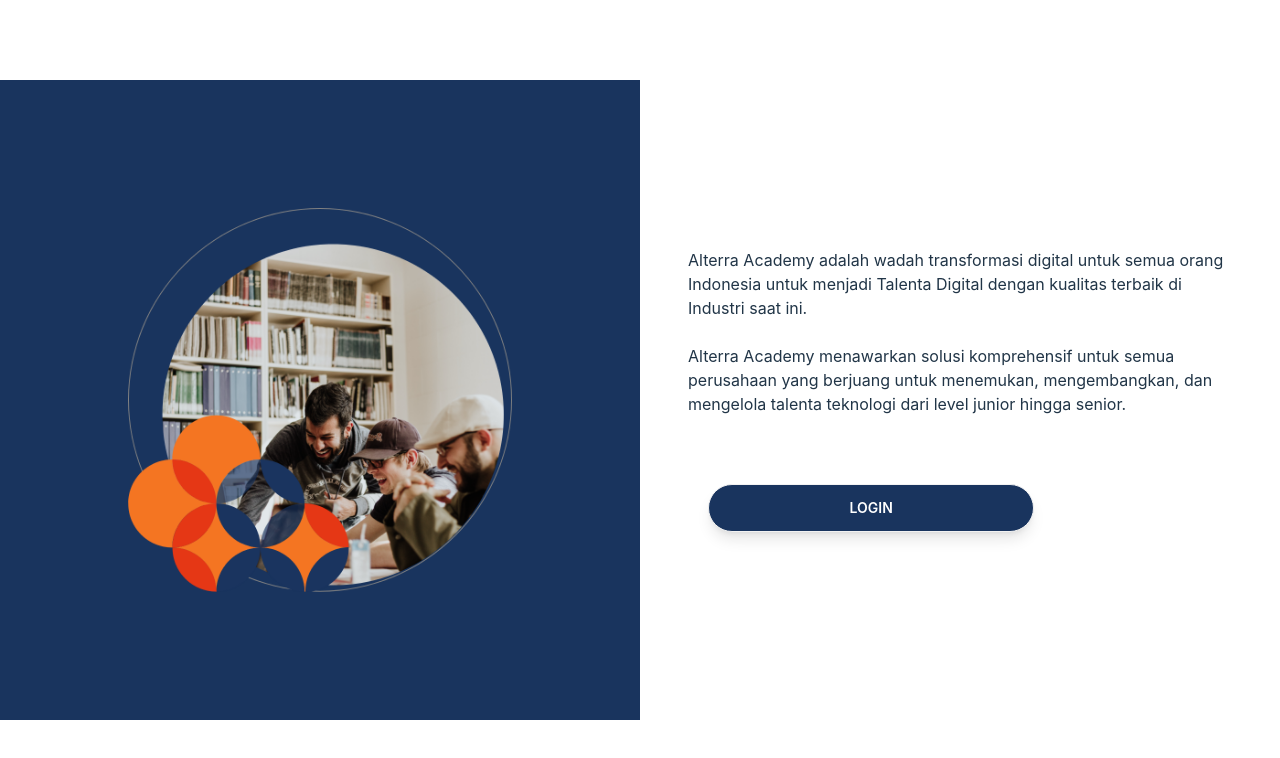
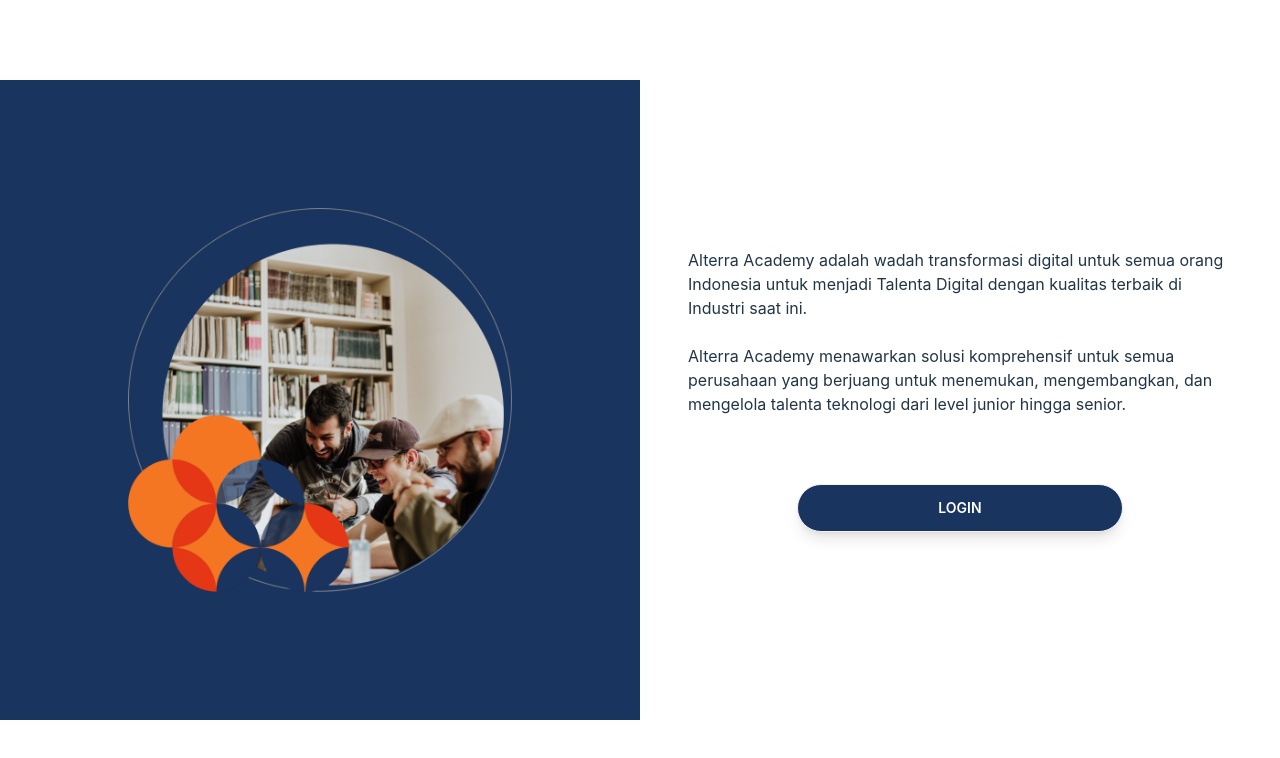
Before and after one commit to IMMERSIVE-DASHBOARD-APP-PROJECT-GROUP-2/IMMERSIVE-DASHBOARD-APP-PROJECT-FRONTEND, a React (Vite) app: page / in a window 1280 px wide. Shown: the top 758 px of the page. Built offline with nearby package versions, Linux system fonts and the light colour scheme.

Commit message:
login v1.3

```diff
--- a/src/App.tsx
+++ b/src/App.tsx
@@ -1,14 +1,14 @@
 import { BrowserRouter, Routes, Route } from "react-router-dom";
 
 import Login from "./pages/Login";
-import UserList from "./pages/UserList";
+// import UserList from "./pages/UserList";
 
 const App = () => {
   return (
     <BrowserRouter>
       <Routes>
         <Route path="/" element={<Login />} />
-        <Route path="userlist" element={<UserList />} />
+        {/* <Route path="userlist" />element={<UserList />} /> */}
       </Routes>
     </BrowserRouter>
   );
--- a/src/pages/Login.tsx
+++ b/src/pages/Login.tsx
@@ -24,7 +24,7 @@
       <div className="bg-alta-blue p-16">
         <img className="p-16" src={group} alt="" />
       </div>
-      <div className="p-12">
+      <div className="p-12 text-center">
         <p className="pb-12 text-left">
           Alterra Academy adalah wadah transformasi digital untuk semua orang
           Indonesia untuk menjadi Talenta Digital dengan kualitas terbaik di
```
